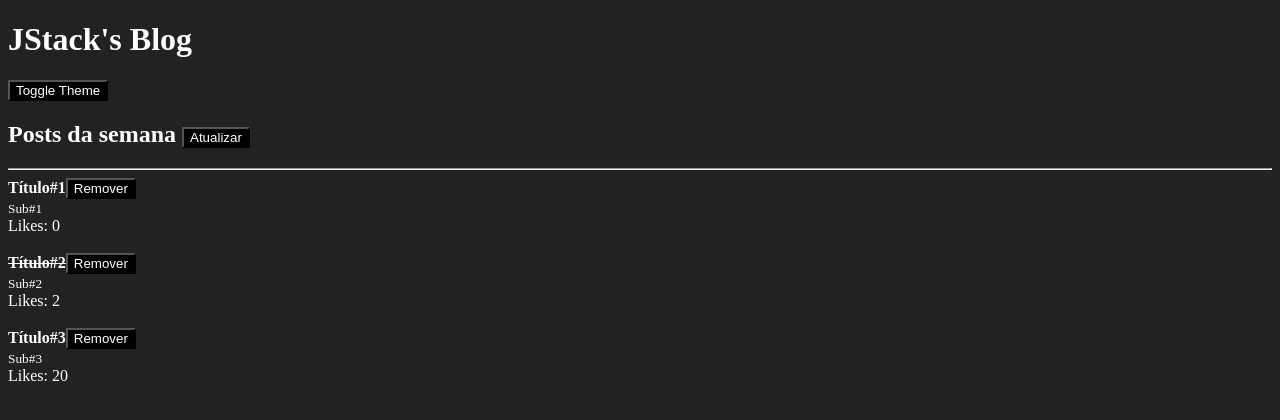
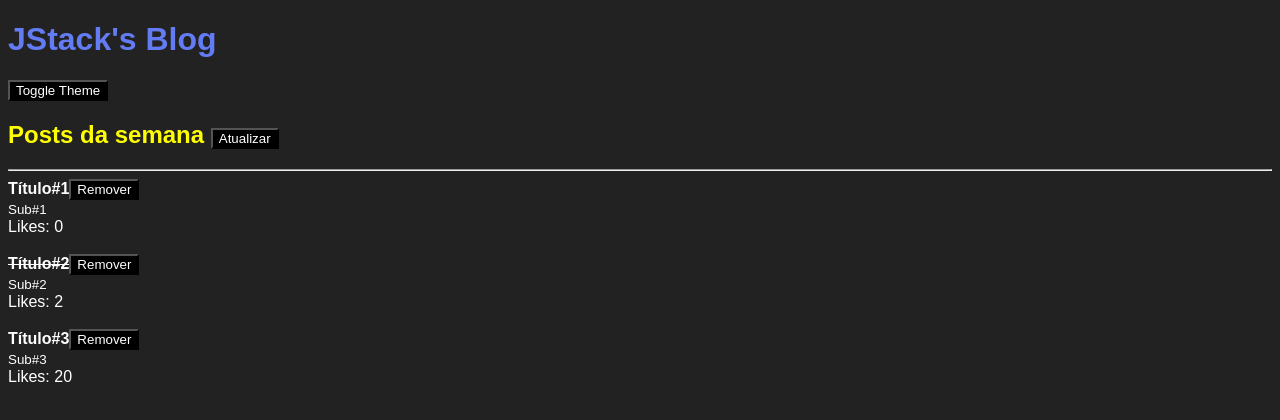
Before and after one commit to alperensin/react-fundamentos, a React app: page / in a window 1280 px wide. Shown: the top 420 px of the page. Built offline with nearby package versions, Linux system fonts and the light colour scheme.

Commit message:
added css modules

```diff
--- /dev/null
+++ b/src/App.css
@@ -0,0 +1,3 @@
+.title {
+  color: #FF0;
+}
--- a/src/App.js
+++ b/src/App.js
@@ -3,6 +3,7 @@
 import Header from "./Header";
 import Post from "./Post";
 import { ThemeProvider } from "./ThemeContext";
+import styles from "./App.css";
 
 function App() {
   const [posts, setPosts] = useState([
@@ -49,7 +50,7 @@
   return (
     <ThemeProvider>
       <Header>
-        <h2>
+        <h2 className={styles.title}>
           Posts da semana <Button onClick={handleRefresh}>Atualizar</Button>
         </h2>
       </Header>
--- /dev/null
+++ b/src/Header.css
@@ -0,0 +1,3 @@
+.title {
+  color: #637BF3
+}
--- a/src/Header.js
+++ b/src/Header.js
@@ -2,13 +2,14 @@
 import PropTypes from "prop-types";
 import Button from "./Button";
 import { ThemeContext } from "./ThemeContext";
+import styles from "./Header.css";
 
 export default function Header({ title, children }) {
   const { onToggleTheme } = useContext(ThemeContext);
 
   return (
     <>
-      <h1>{title}</h1>
+      <h1 className={styles.title}>{title}</h1>
       <Button onClick={onToggleTheme}>Toggle Theme</Button>
       {children}
     </>
--- a/src/index.css
+++ b/src/index.css
@@ -1,4 +1,5 @@
 body {
   background-color: #222;
   color: #fff;
+  font-family: sans-serif;
 }
--- a/webpack.config.js
+++ b/webpack.config.js
@@ -25,7 +25,15 @@
       {
         test: /\.css$/,
         exclude: /node_modules/,
-        use: ["style-loader", "css-loader"],
+        use: [
+          "style-loader",
+          {
+            loader: "css-loader",
+            options: {
+              modules: true,
+            },
+          },
+        ],
       },
     ],
   },
```
